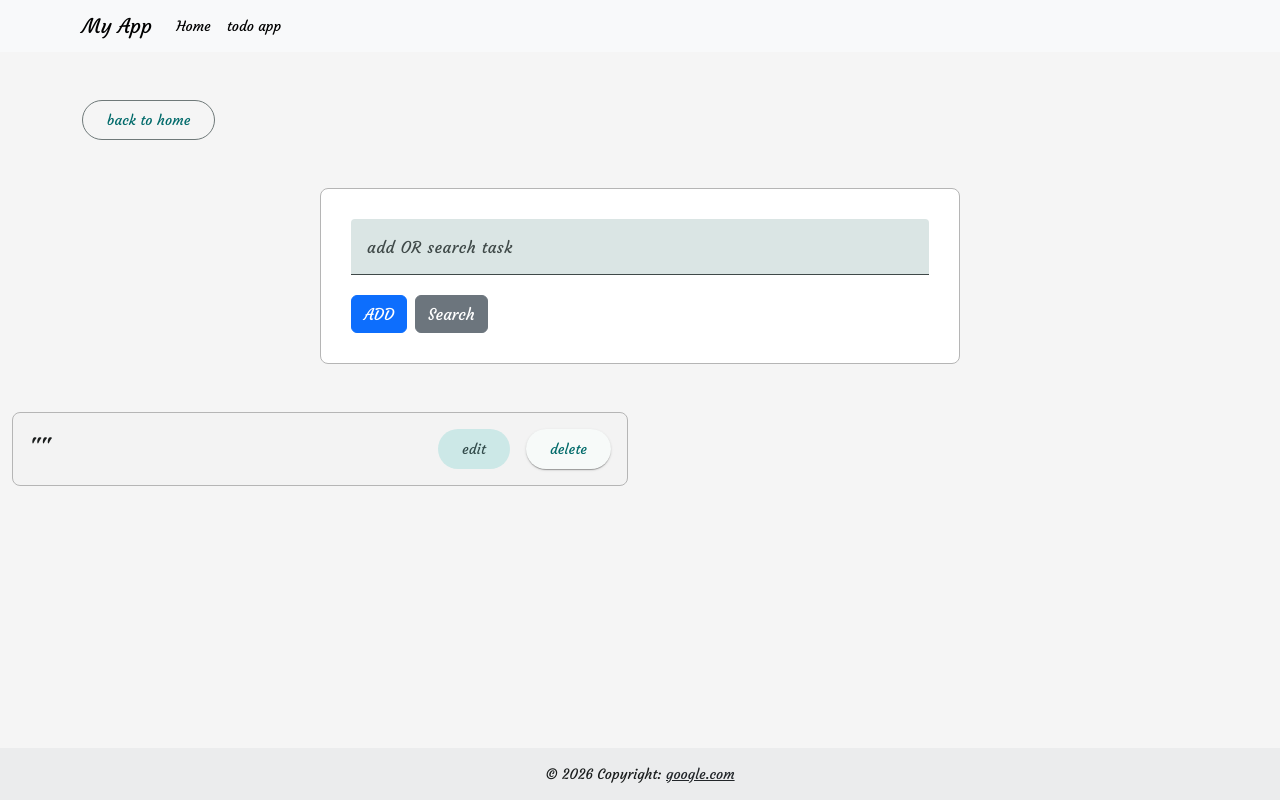
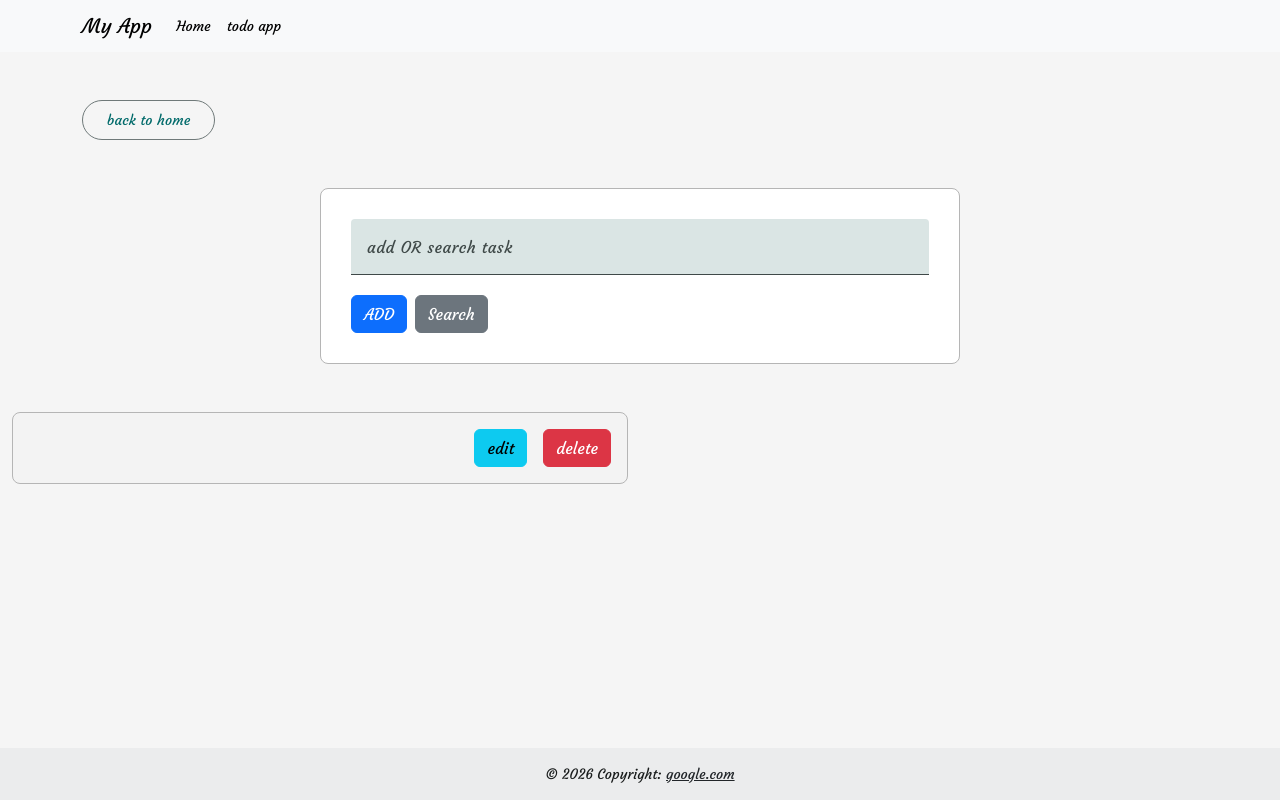
Before and after one commit to hebataha/my-angular-app, an Angular app: page /todoApp in a window 1280 px wide. Built offline with nearby package versions, Linux system fonts and the light colour scheme.

Commit message:
delete btn

```diff
--- a/src/app/todo/components/todo-item/todo-item.html
+++ b/src/app/todo/components/todo-item/todo-item.html
@@ -2,11 +2,11 @@
     <div class="todo d-flex flex-column gap-3 mt-3">
         <div class="d-flex justify-content-between align-items-center todo-details">
             <div class="todo__data">
-                <h4 class="mb-0"> {{item.title | json}} </h4>
+                <h4 class="mb-0"> {{item.title }} </h4>
             </div>
             <div class="todo__actions d-flex gap-3">
-                <button matButton="outlined" matButton="tonal">edit</button>
-                <button matButton="outlined" matButton="elevated">delete</button>
+                <button class="btn-info btn" >edit</button>
+                <button class="btn-danger btn"  >delete</button>
             </div>
         </div>
     </div>
--- a/src/app/todo/todo.ts
+++ b/src/app/todo/todo.ts
@@ -8,7 +8,6 @@ import { MatFormFieldModule } from '@angular/material/form-field';
 import { FormsModule } from '@angular/forms';
 import { TodoIem } from './interface/todo';
 import { CommonModule, JsonPipe } from '@angular/common';
-import { log } from 'console';
 import { TodoItem } from './components/todo-item/todo-item';
 
 @Component({
@@ -38,7 +37,7 @@ export class Todo implements OnInit {
   }
   addTodo(): any {
     this.todoArray.push({
-      id:  this.todoArray.length + 1,
+      id: this.todoArray.length + 1,
       title: this.inputTask,
     })
     this.inputTask = "";
@@ -47,16 +46,17 @@ export class Todo implements OnInit {
   }
   valInput() {
     this.todoArray = this.todoArray.filter((todo: any) => todo.title.includes(this.inputTask));
-
     // console.log(this.todoArray)
     // if (this.todoArray == "") {
     // }
   }
   checkInp() {
-    console.log("hhhhhhhhhi");
+    // if (this.inputTask == "") {
+    //   alert("empty")
+    // }
+  }
 
-    if (this.inputTask == "") {
-      alert("empty")
-    }
+  deleteTodo(id: number) {
+    this.todoArray = this.todoArray.filter((todo: any) => todo.id !== id)
   }
 }
```
Also changed, not shown: src/app/todo/components/todo-item/todo-item.ts (+5 -2 lines).
